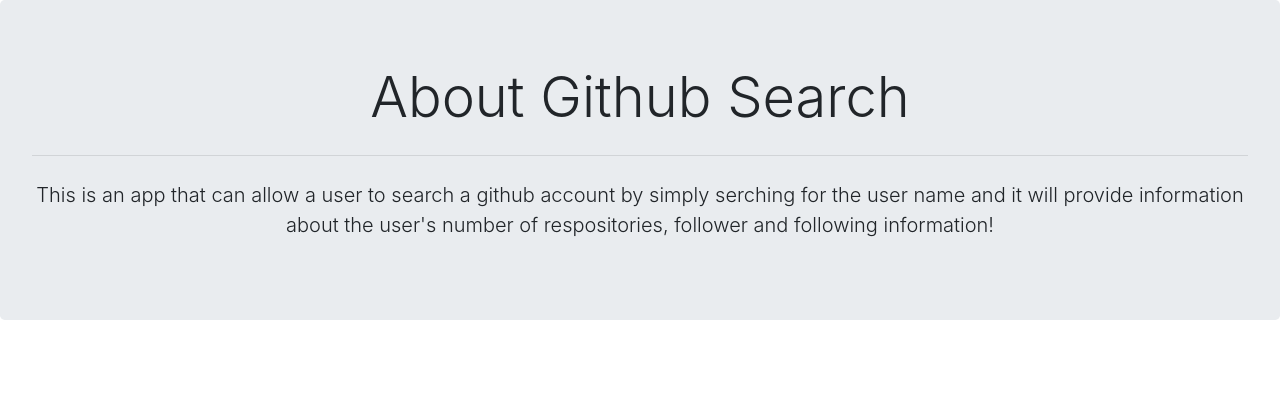
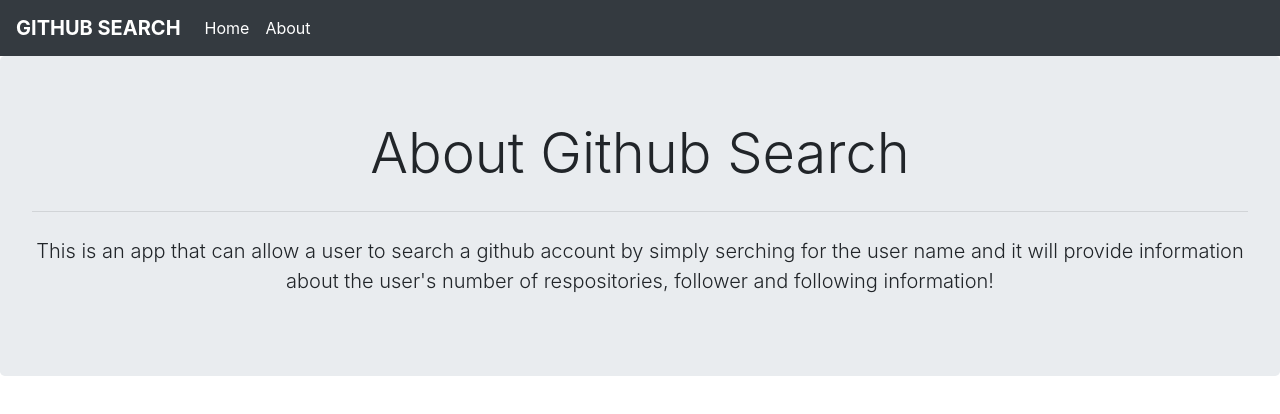
Before and after one commit to Brian23-eng/GitHub-Search, an Angular app: page /about in a window 1280 px wide. Shown: the top 414 px of the page. Built offline with nearby package versions, Linux system fonts and the light colour scheme.

Commit message:
add nav bar with about info and the router

```diff
--- a/src/app/app.component.html
+++ b/src/app/app.component.html
@@ -1 +1,3 @@
+<app-nav></app-nav>
+
 <router-outlet></router-outlet>
--- a/src/app/app.module.ts
+++ b/src/app/app.module.ts
@@ -7,12 +7,17 @@
 import { AppComponent } from './app.component';
 import { UserProfileComponent } from './user-profile/user-profile.component';
 import { AboutComponent } from './About/about/about.component';
+import { NavComponent  } from '../app/nav/nav.component'
+
 
 @NgModule({
   declarations: [
     AppComponent,
     UserProfileComponent,
     AboutComponent,
+    NavComponent
+
+
 
   ],
   imports: [
--- /dev/null
+++ b/src/app/nav/nav.component.html
@@ -0,0 +1,12 @@
+<nav class="navbar navbar-expand-lg navbar-dark bg-dark">
+    <a class="navbar-brand" routerLink="/github"><b>GITHUB SEARCH</b></a>
+    <button class="navbar-toggler" type="button" data-toggle="collapse" data-target="#navbarNavAltMarkup" aria-controls="navbarNavAltMarkup" aria-expanded="false" aria-label="Toggle navigation">
+      <span class="navbar-toggler-icon"></span>
+    </button>
+    <div class="collapse navbar-collapse" id="navbarNavAltMarkup">
+        <div class="navbar-nav">
+            <a class="nav-item nav-link active" routerLink="user-profile" routerLinkActive='active'>Home<span class="sr-only">(current)</span></a>
+            <a class="nav-item nav-link" routerLink="/about" routerLinkActive='active'>About</a>
+        </div>
+    </div>
+</nav>
--- /dev/null
+++ b/src/app/nav/nav.component.ts
@@ -0,0 +1,15 @@
+import { Component, OnInit } from '@angular/core';
+
+@Component({
+  selector: 'app-nav',
+  templateUrl: './nav.component.html',
+  styleUrls: ['./nav.component.css']
+})
+export class NavComponent implements OnInit {
+
+  constructor() { }
+
+  ngOnInit() {
+  }
+
+}
```
Also changed, not shown: src/app/nav/nav.component.css (added), 1 other file (tests, documents, lock files or other folders).
